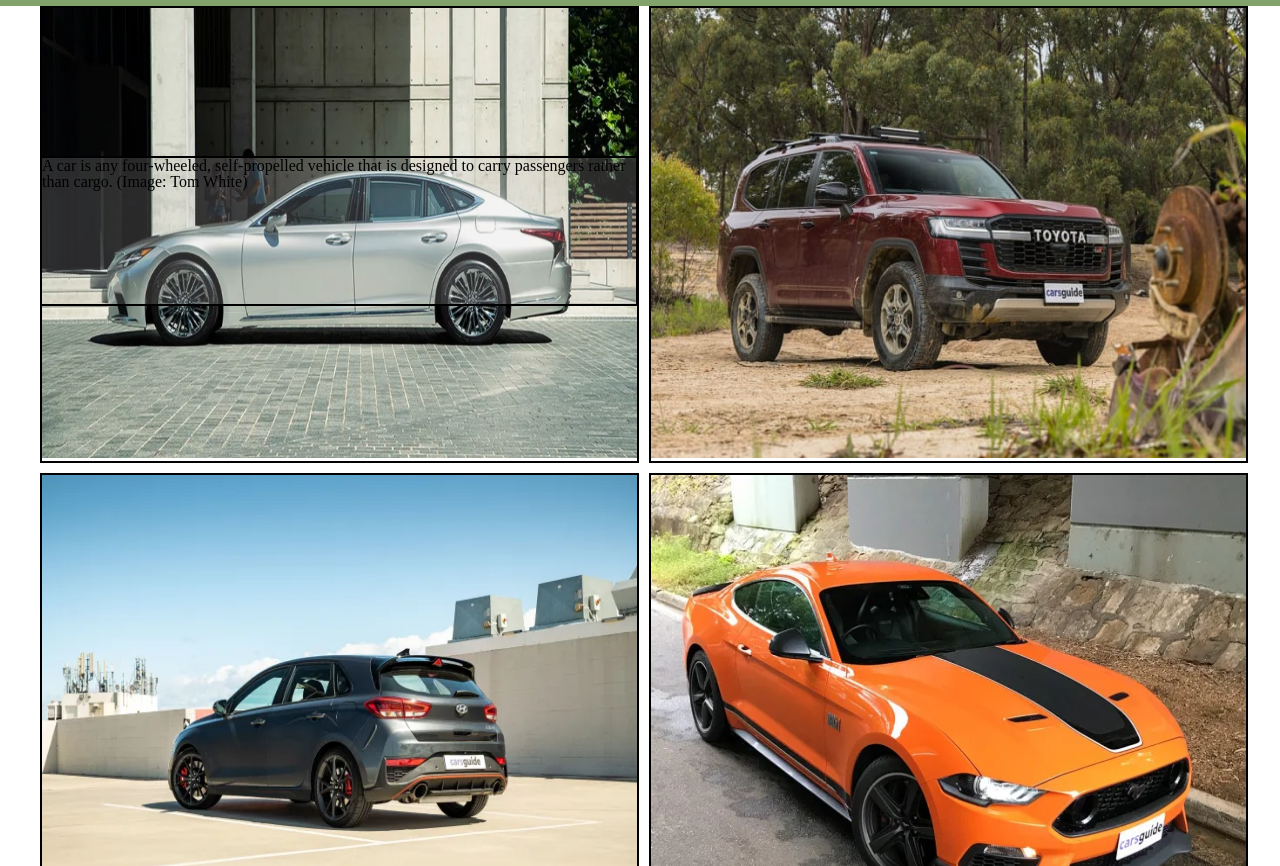
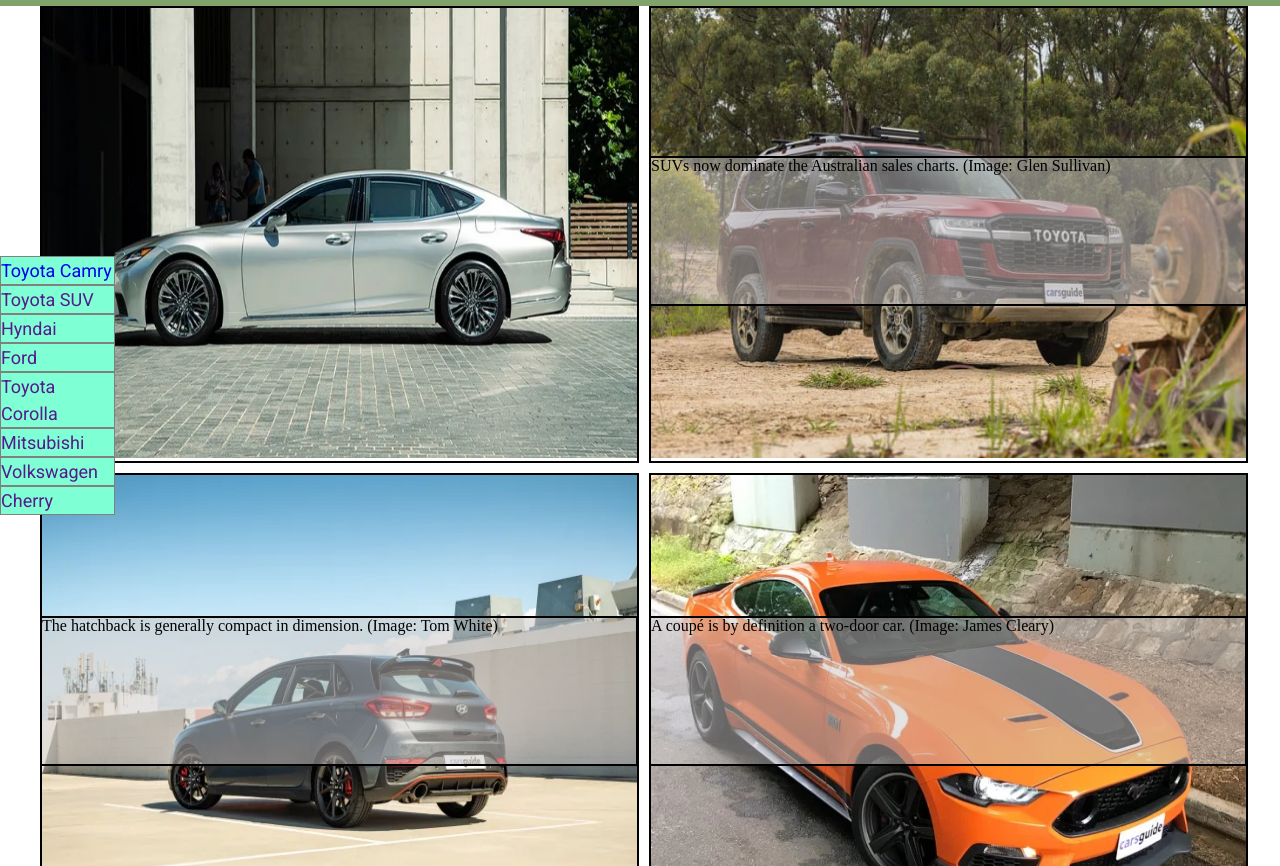
Before and after one commit to VyacheslavNedbaylo/HW9, a plain HTML site: page Desktop/HW9/index.html in a window 1280 px wide. Shown: the part 86-952 px from the top of the page. Drawn offline with Linux system fonts and the light colour scheme; files whose address does not match are found by name.

Commit message:
added fixed menu

```diff
--- a/Desktop/HW9/css/style.css
+++ b/Desktop/HW9/css/style.css
@@ -12,19 +12,30 @@ h1{
   font-size: 62px;
   font-family: 'Architects Daughter',sans-serif;
   }
-
+a:hover {background: #f2eded;}
+a{
+  text-decoration: none;
+}
+.menu {
+  position: fixed;
+  margin-top: 250px;
+  background-color: aquamarine;
+  font-family: 'Roboto', sans-serif;
+  font-weight: 400;
+  line-height: 1.5;
+  font-size: 18px;
+  width: 115px;
+  }
+ul{
+  border: 1px solid grey;
+}
 .photo-galery{
   width: 1200px;
   margin: 0 auto;
   display: flex;
   gap: 10px;
   }
-/*img{
-  width: 100%;
-  height: 100%;
-  object-fit: cover;
-  flex:1 1 45%;
-}*/
+
 img{
   height: 450px;
   width: 595px;
@@ -43,46 +54,52 @@ img{
 .hov1,.hov2,.hov3,.hov4,.hov5,.hov6,.hov7,.hov8 {
   width: 598px;
   height: 150px;
-  background:rgba(203, 199, 199, 0.2)
+  background:rgba(203, 199, 199, 0.5)
 }
 .hov1{
   position: absolute;
   overflow: hidden;
   margin-top: 150px;
+  opacity: 0;
 
-}
+  }
 .hov2{
   position: absolute;
   overflow: hidden;
-  margin-top: -350px;
+  margin-top: 610px;
 }
 .hov3{
   position: absolute;
   overflow: hidden;
-  margin-top: -350px;
+  margin-top: 1070px;
 }
 .hov4{
   position: absolute;
   overflow: hidden;
-  margin-top: -350px;
+  margin-top: 1530px;
 }
 .hov5{
   position: absolute;
   overflow: hidden;
-  margin-top: -350px;
+  margin-top: 150px;
 }
 .hov6{
   position: absolute;
   overflow: hidden;
-  margin-top: -350px;
+  margin-top: 610px;
 }
 .hov7{
   position: absolute;
   overflow: hidden;
-  margin-top: -350px;
+  margin-top: 1070px;
 }
 .hov8{
   position: absolute;
   overflow: hidden;
-  margin-top: -350px;
+  margin-top: 1530px;
 }
+
+
+.car1:hover:{
+  opacity: 1;
+}
--- a/Desktop/HW9/index.html
+++ b/Desktop/HW9/index.html
@@ -15,15 +15,25 @@
     <header>
         <h1>Vehicle types explained</h1>
     </header>
+   <div class="menu">
+    <ul><a href="#car1">Toyota Camry</a></ul>
+    <ul><a href="">Toyota SUV</a></ul>
+    <ul><a href="">Hyndai</a></ul>
+    <ul><a href="">Ford</a></ul>
+    <ul><a href="">Toyota Corolla</a></ul>
+    <ul><a href="">Mitsubishi</a></ul>
+    <ul><a href="">Volkswagen</a></ul>
+    <ul><a href="">Cherry</a></ul>
+   </div>
 <div class="photo-galery">
 <div class="part1">
-<div><img src="img/1.jpg" alt="car1"></div>
-<div class="hov1"><p>A car is any four-wheeled, self-propelled vehicle
+<div class="car1"><img src="img/1.jpg" alt="car1"></div>
+<div  class="hov1"><p>A car is any four-wheeled, self-propelled vehicle
         that is designed to carry passengers rather than cargo. (Image: Tom White)</p>
 </div>
 <div><img src="img/2.jpg" alt="car2"></div>
 <div class="hov2">
-        <p>The hatchback is generally compact in dimension. (Image: Tom White)</p>
+        <p #id1>The hatchback is generally compact in dimension. (Image: Tom White)</p>
 </div>
 <div><img src="img/3.jpg" alt="car3" > </div>
 <div class="hov3"><p>The sedan was the worlds most popular choice
@@ -40,7 +50,7 @@
 <div><img src="img/7.jpg" alt="car7"></div>
 <div class="hov7"><p>The tray is a defining principle of the Ute. (Image: Marcus Craft)</p></div>
  <div><img src="img/8.jpg" alt="car8" ></div>
- <div class="hov8"><p>A people mover will accommodate seven or eight occupants.
+ <div id="car1" class="hov8"><p>A people mover will accommodate seven or eight occupants.
     (Image: Glen Sullivan)</p></div>
 
 
@@ -50,3 +60,4 @@
 
 </body>
 </html>
+    <a href=""></a>
```
